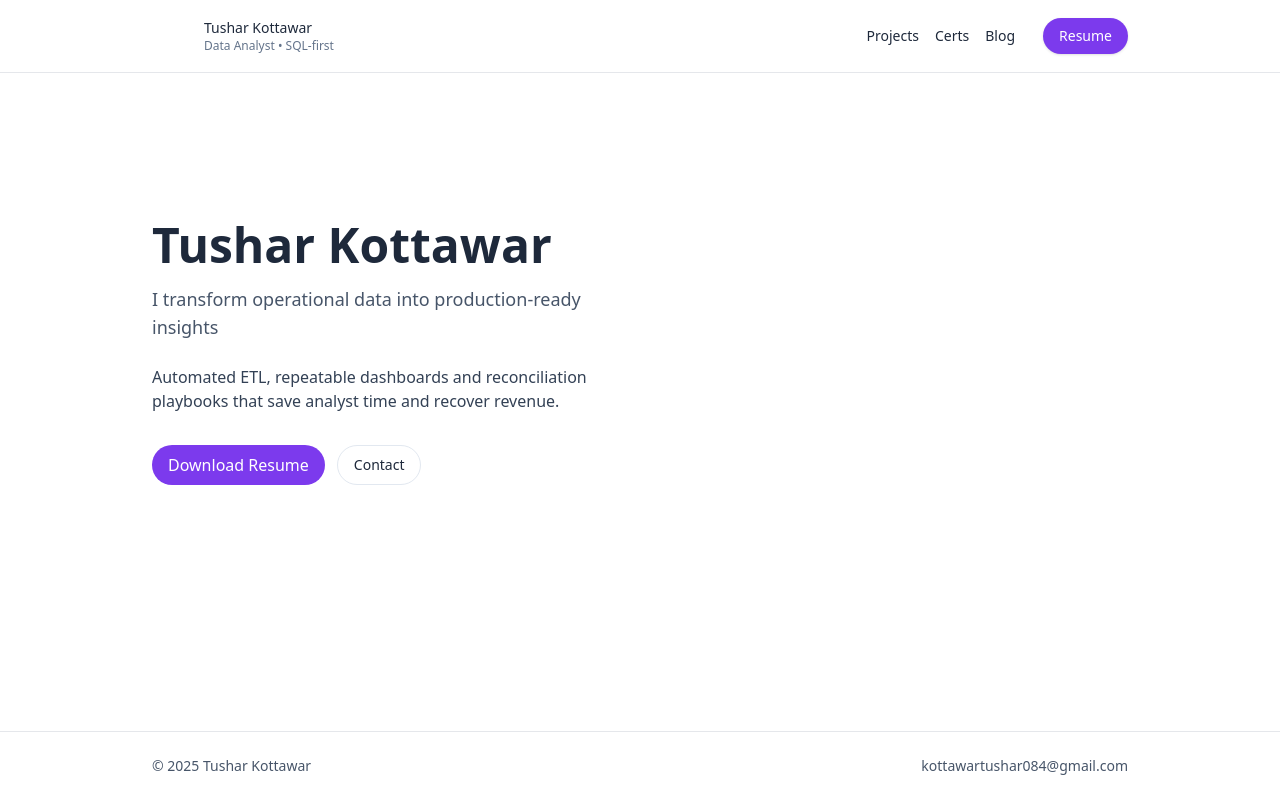
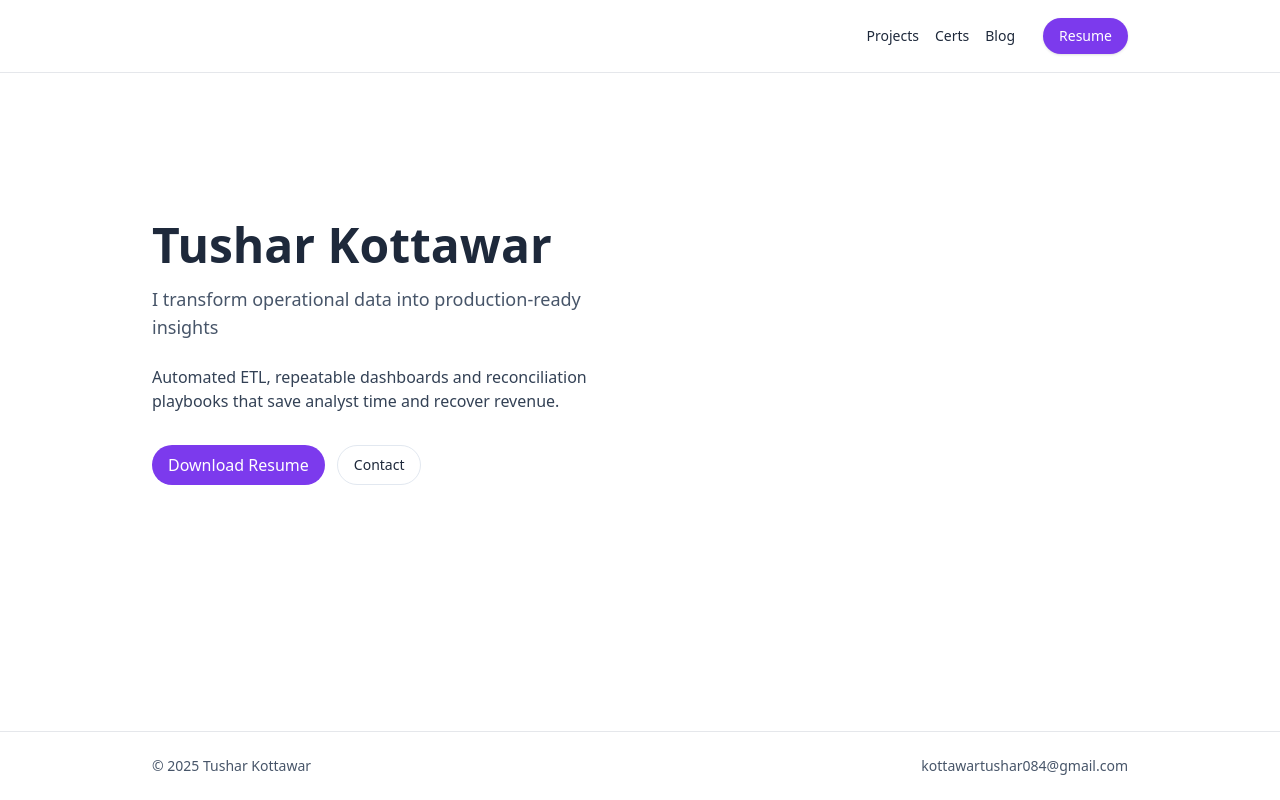
Before and after one commit to kottawartushar/tushar-web-site, a Next.js app: page / in a window 1280 px wide. Built offline with nearby package versions, Linux system fonts and the light colour scheme.

Commit message:
ui: compact header (remove left text), keep single Resume CTA

```diff
--- a/app/layout.jsx
+++ b/app/layout.jsx
@@ -11,13 +11,10 @@ export default function RootLayout({ children }) {
       <body className="min-h-screen flex flex-col">
         <header className="w-full border-b">
           <div className="max-w-5xl mx-auto px-6 py-4 flex items-center justify-between">
+            {/* compact logo: circle with initials only */}
             <div className="flex items-center gap-3">
               <div className="w-10 h-10 rounded-full bg-gradient-to-tr from-primary-400 to-primary-600 flex items-center justify-center text-white font-bold">
                 TK
-              </div>
-              <div>
-                <div className="text-sm font-medium">Tushar Kottawar</div>
-                <div className="text-xs text-slate-500">Data Analyst • SQL-first</div>
               </div>
             </div>
 
@@ -25,6 +22,7 @@ export default function RootLayout({ children }) {
               <a className="text-sm hover:underline" href="#projects">Projects</a>
               <a className="text-sm hover:underline" href="#certs">Certs</a>
               <a className="text-sm hover:underline" href="#blog">Blog</a>
+
               <a
                 className="ml-3 inline-flex items-center gap-2 rounded-full px-4 py-2 bg-accent text-white text-sm font-medium shadow"
                 href="/Tushar_Kottawar_CV.pdf"
```
